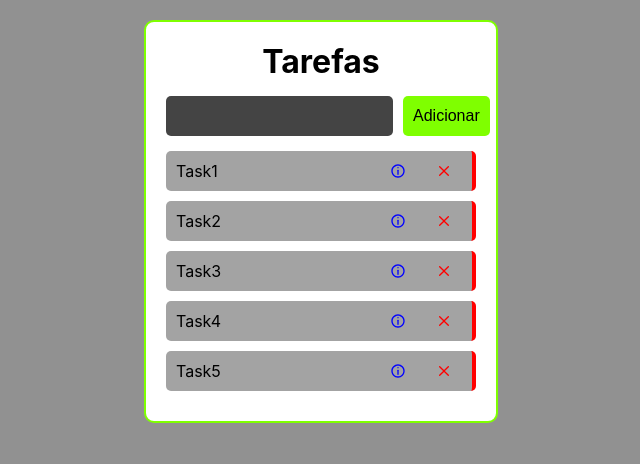
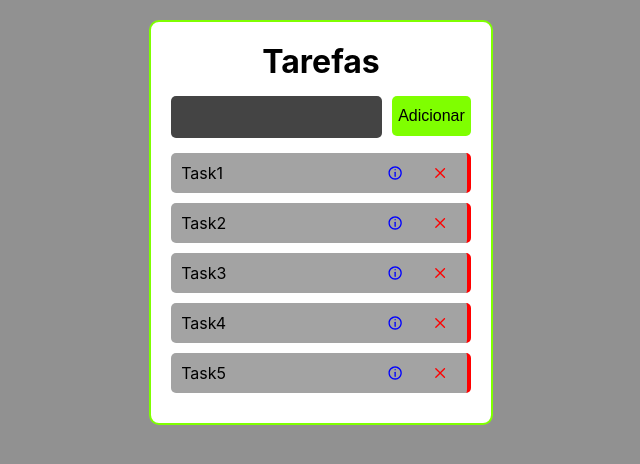
Before and after one commit to LilDrikks/meu-app-react, a React (Create React App) app in the folder my-app/: page / in a window 1280 px wide. Shown: the top 464 px of the page, without its empty margins (319-959 px from the left). Built offline with nearby package versions, Linux system fonts and the light colour scheme.

Commit message:
teste btnAddTaskOverflow

```diff
--- a/my-app/src/components/AddTask.module.css
+++ b/my-app/src/components/AddTask.module.css
@@ -1,11 +1,11 @@
 .addTask {
     margin: 15px 0px;
-    width: 90%;
+    width: 100%;
     display: flex;
 }
 .addTaskInput{
     height: 40px;
-    padding: 0 10px;
+
     border-radius: 5px;
     border: none;
     flex: 2;
@@ -15,7 +15,6 @@
 }
 .addTaskButton{
     height: 40px;
-    padding: 0 10px;
     border-radius: 5px;
     border: none;
     width: 100%;
```
